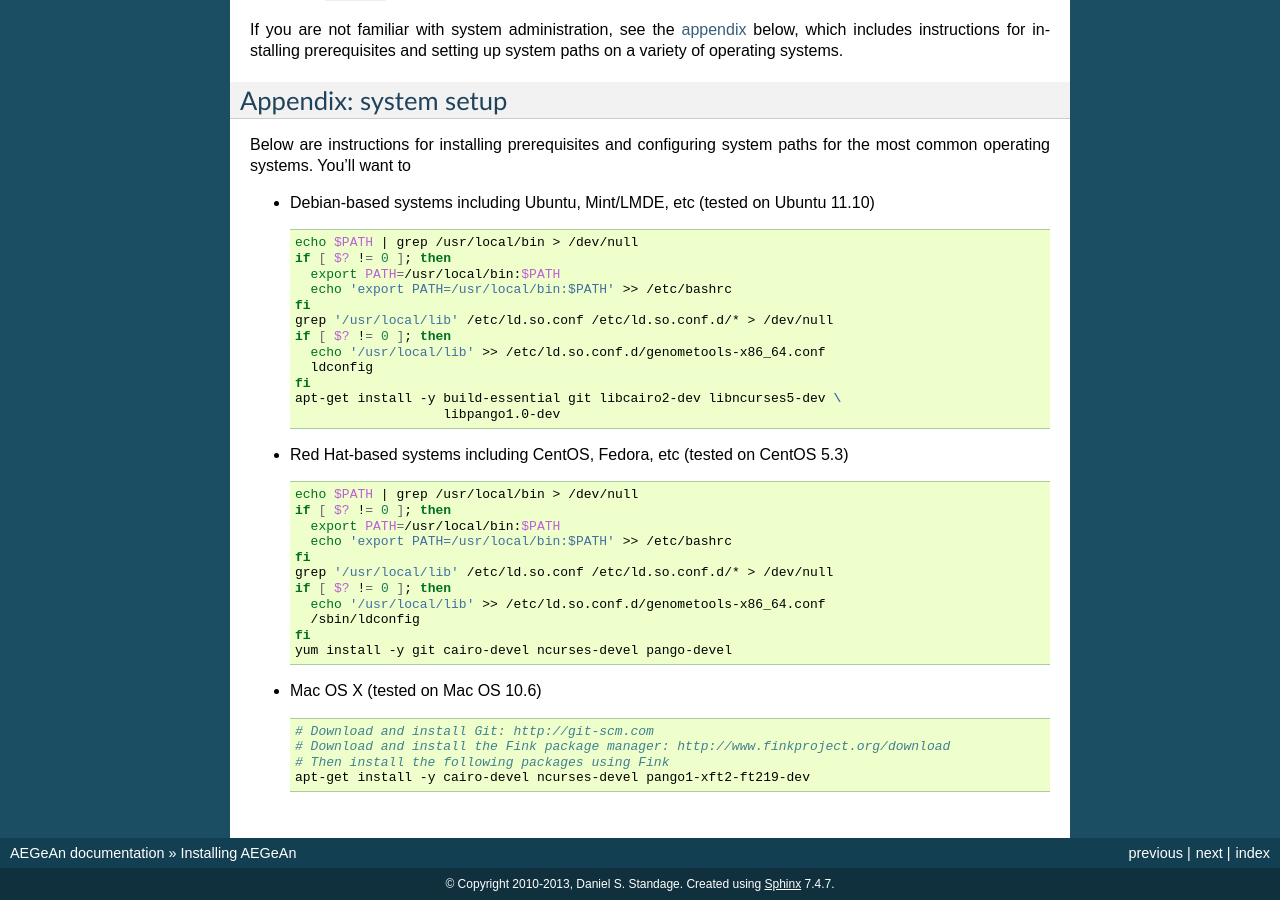
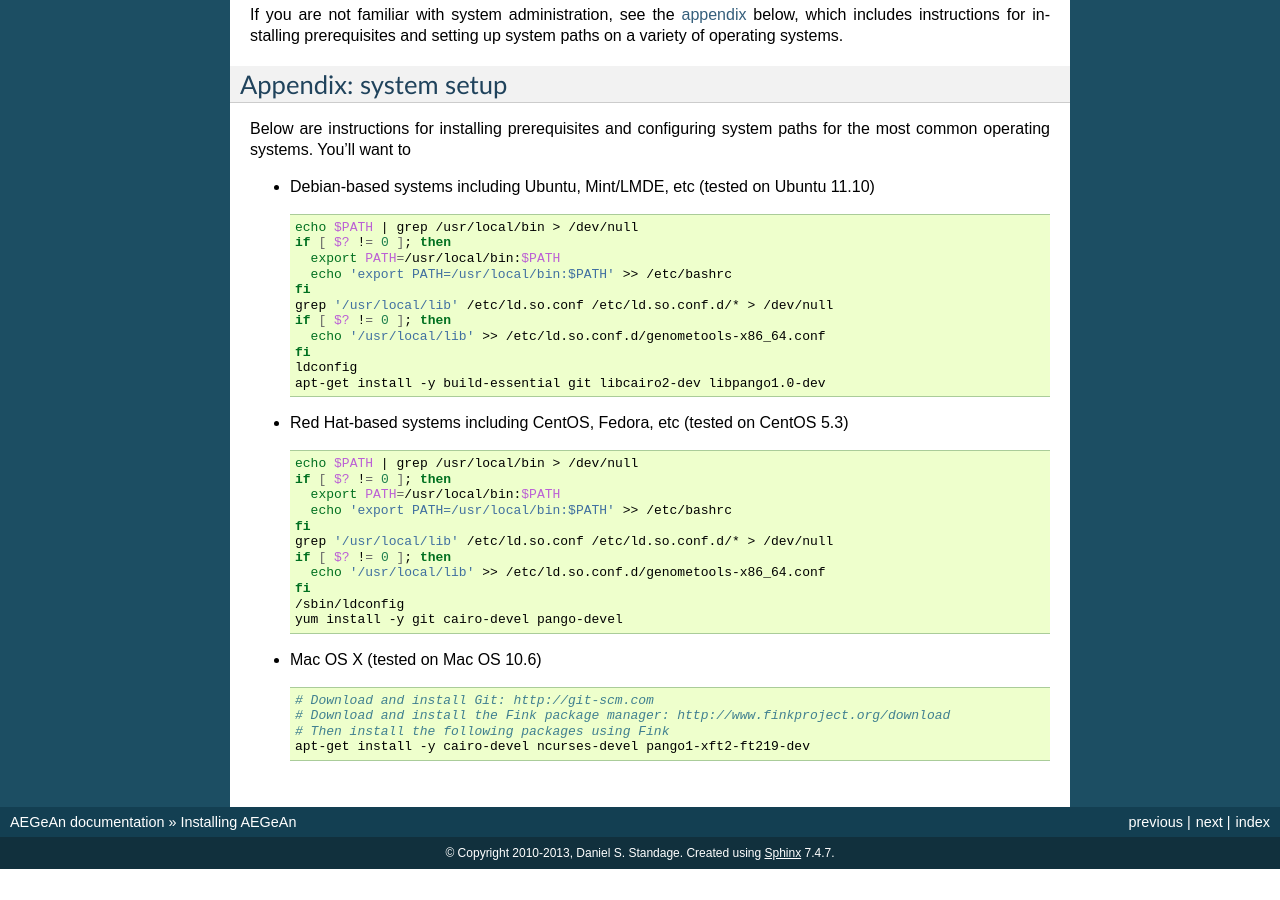
Before and after one commit to BrendelGroup/AEGeAn, a Sphinx documentation site: the page built from docs/install.rst, in a window 1280 px wide and 900 px high, scrolled down 2072 px. Built offline with Sphinx 7.4.7, drawn with Linux system fonts in a browser that asks for light colours; after the commit the page ends 2941 px from its top, so only the background shows below that.

Commit message:
Closes #70.

```diff
--- a/docs/install.rst
+++ b/docs/install.rst
@@ -8,8 +8,7 @@ For the impatient
 .. code-block:: bash
 
     # Install pre-requisites with your package manager
-    sudo apt-get install -y build-essential git libcairo2-dev libncurses5-dev \
-                            libpango1.0-dev
+    sudo apt-get install -y build-essential git libcairo2-dev libpango1.0-dev
     # Make sure /usr/local/bin is in your $PATH, and that /usr/local/lib is in
     # your LD path
 
@@ -161,10 +160,9 @@ for the most common operating systems. You'll want to
       grep '/usr/local/lib' /etc/ld.so.conf /etc/ld.so.conf.d/* > /dev/null
       if [ $? != 0 ]; then
         echo '/usr/local/lib' >> /etc/ld.so.conf.d/genometools-x86_64.conf
-        ldconfig
       fi
-      apt-get install -y build-essential git libcairo2-dev libncurses5-dev \
-                         libpango1.0-dev
+      ldconfig
+      apt-get install -y build-essential git libcairo2-dev libpango1.0-dev
 
 * Red Hat-based systems including CentOS, Fedora, etc (tested on CentOS 5.3)
 
@@ -178,9 +176,9 @@ for the most common operating systems. You'll want to
       grep '/usr/local/lib' /etc/ld.so.conf /etc/ld.so.conf.d/* > /dev/null
       if [ $? != 0 ]; then
         echo '/usr/local/lib' >> /etc/ld.so.conf.d/genometools-x86_64.conf
-        /sbin/ldconfig
       fi
-      yum install -y git cairo-devel ncurses-devel pango-devel
+      /sbin/ldconfig
+      yum install -y git cairo-devel pango-devel
 
 * Mac OS X (tested on Mac OS 10.6)
 
```
